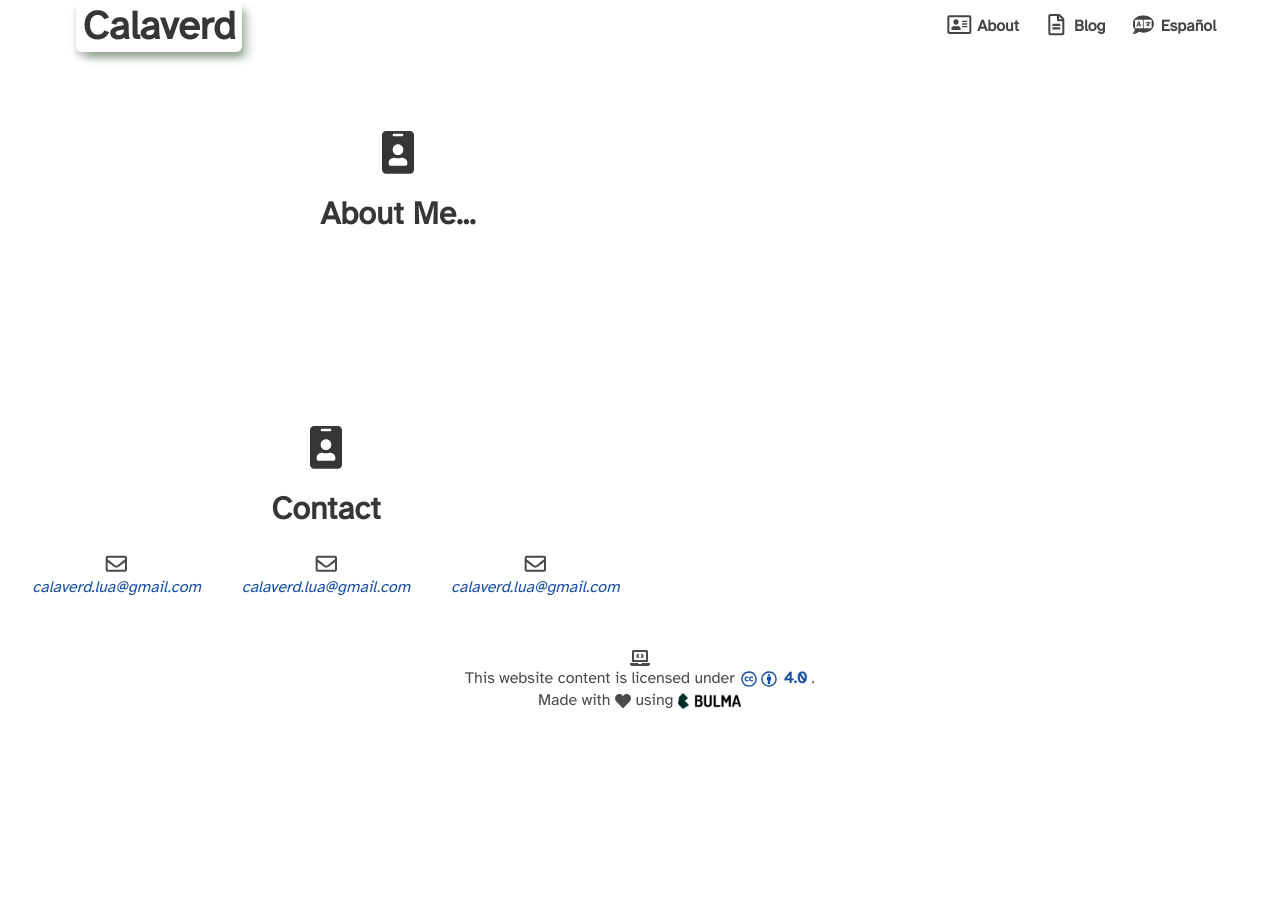
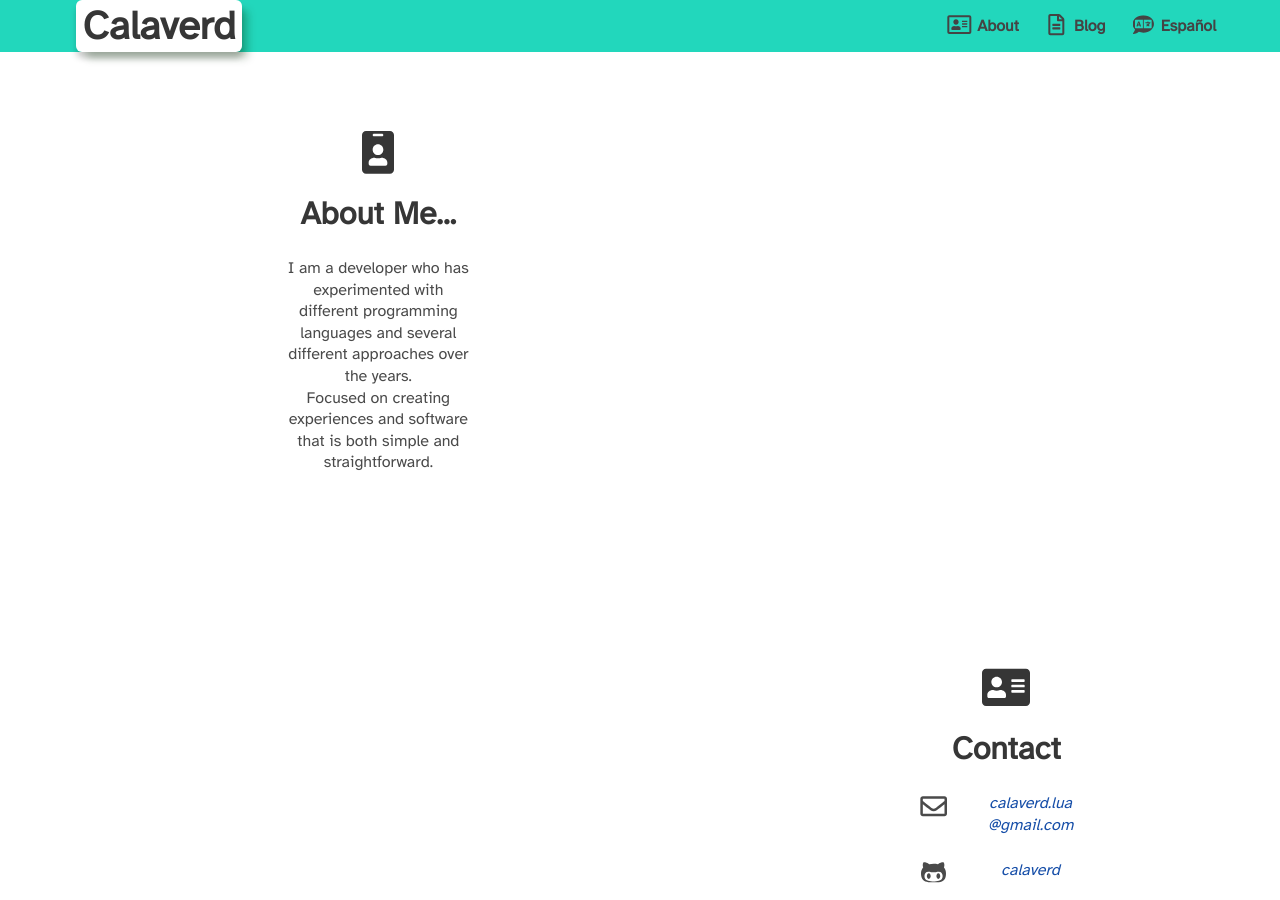
Before and after one commit to Calaverd/calaverd.github.io, a Jekyll site: the page built from index.markdown, in a window 1280 px wide and 900 px high, scrolled down 913 px. Built offline with Jekyll 4.4.1, drawn with Linux system fonts in a browser that asks for light colours; nearby versions of some CDN libraries; before the commit the page ends 1625 px from its top, so only the background shows below that.

Commit message:
+ Added new logic to the header for home page + Updated Font Awesome + Added more content to the home page + Working on add itchio link

```diff
--- a/_includes/footer.html
+++ b/_includes/footer.html
@@ -1,5 +1,5 @@
 
-<footer>
+<footer class="hero-foot">
   <div class="content has-text-centered">
     <p>
       <i class="fas fa-laptop-code" style="vertical-align:middle;"></i>
--- a/_includes/head.html
+++ b/_includes/head.html
@@ -29,7 +29,7 @@
   <meta http-equiv="X-UA-Compatible" content="IE=edge">
   <meta name="viewport" content="width=device-width, initial-scale=1">
   <title>{{ site.title }} {% if page.title -%} | {{ page.title }} {% endif %} </title>
-  <script defer src="https://use.fontawesome.com/releases/v5.3.1/js/all.js"></script>
+  <script defer src="https://use.fontawesome.com/releases/v5.15.0/js/all.js"></script>
   <link rel="stylesheet" href="{{ "/assets/main.css" | relative_url }}">
   <link rel="icon" type="image/vnd.microsoft.icon" href="{{ "/assets/favico.ico" | relative_url }}" sizes="16x16">
 
--- a/_includes/header.html
+++ b/_includes/header.html
@@ -1,4 +1,4 @@
-<div class="hero-head">
+<div class="hero-head" id='hero-head'>
     <nav id="navbar" class="navbar is-fixed-top is-transparent" role="navigation" aria-label="main navigation" style="min-height: unset; ">
     <div class="container ">
         <div id="navbar-brand" class="navbar-brand" style="min-height: unset; ">
@@ -97,6 +97,5 @@
         {%- endif -%}
         <!-- make the burger menu work -->
         </div>
-        <script src="/assets/js/logic_head.js"  charset="utf-8"></script>
     </nav>
 </div>
--- /dev/null
+++ b/_includes/scripts.html
@@ -0,0 +1 @@
+<script src="/assets/js/logic_head.js"  charset="utf-8"></script>
--- a/_layouts/default.html
+++ b/_layouts/default.html
@@ -9,6 +9,7 @@
         </div>
     </div>
     {%- include footer.html -%}
+    {%- include scripts.html -%}
   </body>
 
 </html>
--- a/_layouts/home.html
+++ b/_layouts/home.html
@@ -4,7 +4,8 @@
   {%- include head.html -%}
 
   <body>
-    <section class="hero is-fullheight is-primary is-bold">
+
+    <section class="hero is-fullheight is-primary is-bold" id='hero'>
       {%- include header.html -%}
       <div class="hero-body">
           <div class="container">
@@ -28,19 +29,22 @@
     </section>
 
     <!-- Begin About Me Section -->
-    <section class="section is-fullheight is-primary is-bold">
+    <section class="section is-primary is-bold">
         <div class='columns'>
           <div class='column is-9 is-offset-2'>
             <div class='columns has-vertically-aligned-content'>
-              <div class='column has-text-centered'>
+              <div class='column has-text-centered is-4'>
                 <h1 class="title"> <i class="fas fa-lg fa-id-badge"></i></h1>
                 <h1 class="title">{%- if page.lang == 'es' -%} Acerca De Mi...{%- else -%} About Me... {%- endif -%}</h1>
-                 {%- if page.lang == 'es' -%}
-                 <p>Soy un desarrollador quien ha experimentado con distintos lenguajes de programación y varios enfoques diferentes a lo largo de los años.</p>
-                  <p> Enfocado en crear experiencias que sean simples y directas.</p>
+                  <div class='px-6'>
+                    {%- if page.lang == 'es' -%}
+                    <p>Soy un desarrollador quien ha experimentado con distintos lenguajes de programación y varios enfoques diferentes a lo largo de los años.</p>
+                    <p>Enfocado en crear experiencias y software que sea tanto simple como directo.</p>
                     {%- else -%}
-
-                   {%- endif -%}
+                    <p>I am a developer who has experimented with different programming languages and several different approaches over the years.</p>
+                    <p>Focused on creating experiences and software that is both simple and straightforward.</p>
+                    {%- endif -%}
+                  </div>
               </div>
               <div class='column'>
 
@@ -52,23 +56,80 @@
         </div>
     </section>
 
+    <section class="section is-primary is-bold">
+      <div class='columns'>
+        <div class='column is-9 is-offset-2'>
+          <div class='columns has-vertically-aligned-content'>
+            <div class='column is-3'>
+
+            </div>
+            <div class='column'>
+
+            </div>
+            <div class='column has-text-centered is-4 is-dark'>
+              <h1 class="title"> <i class="fas fa-lg fa-address-card"></i></h1>
+              <h1 class="title">{%- if page.lang == 'es' -%}Contacto{%- else -%}Contact{%- endif -%}</h1>
+
+              <div class='columns is-gapless'>
+                <div class="column"></div>
+                <div class="column">
+                  <span class="subtitle icon is-left" style="vertical-align:middle; display: inline-table;"><i class="far fa-lg fa-envelope fa-fw"></i></span>
+                </div>
+                <div class="column is-half" style="vertical-align:middle; display: inline-table;" >
+                  <a class="u-email subtitle is-size-6 is-italic" href="mailto:{{ site.email }}">calaverd.lua<wbr>@gmail.com</a>
+                </div>
+                <div class="column"></div>
+              </div>
+
+              <div class='columns is-gapless'>
+                <div class="column"></div>
+                <div class="column">
+                  <span class="subtitle icon is-left" style="vertical-align:middle;"><i class="fab fa-lg fa-github-alt fa-fw"></i></span>
+                </div>
+                <div class="column is-half" style="vertical-align:middle; display: inline-table;" >
+                  <a href="https://github.com/{{ site.github_username| cgi_escape | escape }}"  class="subtitle is-size-6 is-italic"><span>{{ site.github_username| escape }}</span></a>
+                </div>
+                <div class="column"></div>
+              </div>
+
+              <div class='columns is-gapless'>
+                <div class="column "></div>
+                <div class="column">
+                  <span class="subtitle icon is-left" style="vertical-align:middle; display: inline-table;"><i class="fab fa-lg fa-twitter fa-fw"></i></span>
+                </div>
+                <div class="column is-half" style="vertical-align:middle; display: inline-table;" >
+                  <a href="https://www.twitter.com/{{ site.twitter_username| cgi_escape | escape }}" class="subtitle is-size-6 is-italic"><span>{{ site.twitter_username| escape }}</span></a></li>
+                </div>
+                <div class="column"></div>
+              </div>
+
+              <div class='columns is-gapless'>
+                <div class="column "></div>
+                <div class="column">
+                  <span class="subtitle icon is-left" style="vertical-align:middle; display: inline-table;"><i class="fab fa-lg fa-itch-io fa-fw"></i></span>
+                </div>
+                <div class="column is-half" style="vertical-align:middle; display: inline-table;" >
+                  <a href="https://www.twitter.com/{{ site.twitter_username| cgi_escape | escape }}" class="subtitle is-size-6 is-italic"><span>{{ site.twitter_username| escape }}</span></a></li>
+                </div>
+                <div class="column"></div>
+              </div>
+
+            </div>
+          </div>
+        </div>
+      </div>
+  </section>
+
     <section class="section is-fullheight is-primary is-bold">
       <div class='columns has-vertically-aligned-content'>
-            <div class='column has-text-centered is-6'>
-              <h1 class="title"> <i class="fas fa-lg fa-id-badge"></i></h1>
-              <h1 class="title">{%- if page.lang == 'es' -%}Contacto{%- else -%}Contact{%- endif -%}</h1>
+        <div class='column'>
+
+        </div>
+          <div class='column has-text-centered-tablet is-6'>
+
               <div class="columns">
                 <div class="column">
-                  <span class="icon is-left" style="vertical-align:middle; display: inline-table;"><i class="far fa-lg fa-envelope fa-fw"></i></span>
-                  <a class="u-email subtitle is-size-6 is-italic" href="mailto:{{ site.email }}"> {{ site.email }}</a>
-                </div>
-                <div class="column">
-                  <span class="icon is-left" style="vertical-align:middle; display: inline-table;"><i class="far fa-lg fa-envelope fa-fw"></i></span>
-                  <a class="u-email subtitle is-size-6 is-italic" href="mailto:{{ site.email }}"> {{ site.email }}</a>
-                </div>
-                <div class="column">
-                  <span class="icon is-left" style="vertical-align:middle; display: inline-table;"><i class="far fa-lg fa-envelope fa-fw"></i></span>
-                  <a class="u-email subtitle is-size-6 is-italic" href="mailto:{{ site.email }}"> {{ site.email }}</a>
+
                 </div>
               </div>
 
@@ -79,9 +140,10 @@
       </div>
   </section>
 
+  {%- include footer.html -%}
 
-  {%- include footer.html -%}
   <script src="/assets/js/nms_text.js"></script>
   </body>
+  {%- include scripts.html -%}
 
 </html>
--- a/assets/js/logic_head.js
+++ b/assets/js/logic_head.js
@@ -83,6 +83,8 @@
     };
 
 let added = false;
+let moved_to_body = false;
+let first_time_moving = true;
 
 function checkScrollPos(){
     let scrollTop = window.pageYOffset || document.documentElement.scrollTop;
@@ -120,6 +122,34 @@
        window.setTimeout(addSubtitle,250);
        added = false;
     };
+
+    let hero = document.getElementById('hero');
+    if(hero != null){
+      let hero_head = document.getElementById('hero-head');
+      let domRect = hero.getBoundingClientRect();
+      let nav_bar_pos = hero_head.getBoundingClientRect().y;
+      let nav_bar_size = (document.getElementById('navbar').getBoundingClientRect().height);
+      //console.log(nav_bar_pos);
+      if((Math.abs(nav_bar_pos)+nav_bar_size)>domRect.height && !moved_to_body){
+        console.log('moved to body');
+        moved_to_body = true;
+        hero.removeChild(hero_head);
+        if(first_time_moving){
+          first_time_moving = false;
+          let all_post = hero_head.querySelectorAll(".post");
+          all_post.forEach( x => console.log(x.classList.remove("post")) );
+        }
+        document.body.insertBefore(hero_head, document.body.firstChild);
+      }
+      if(moved_to_body){
+        if((Math.abs(nav_bar_pos)+nav_bar_size)<domRect.height){
+          console.log('moved to hero');
+          moved_to_body = false;
+          document.body.removeChild(hero_head);
+          hero.insertBefore(hero_head, hero.firstChild);
+        }
+      }
+    }
 };
 
-window.setInterval(checkScrollPos,0.5);
+window.setInterval(checkScrollPos,5);
```
